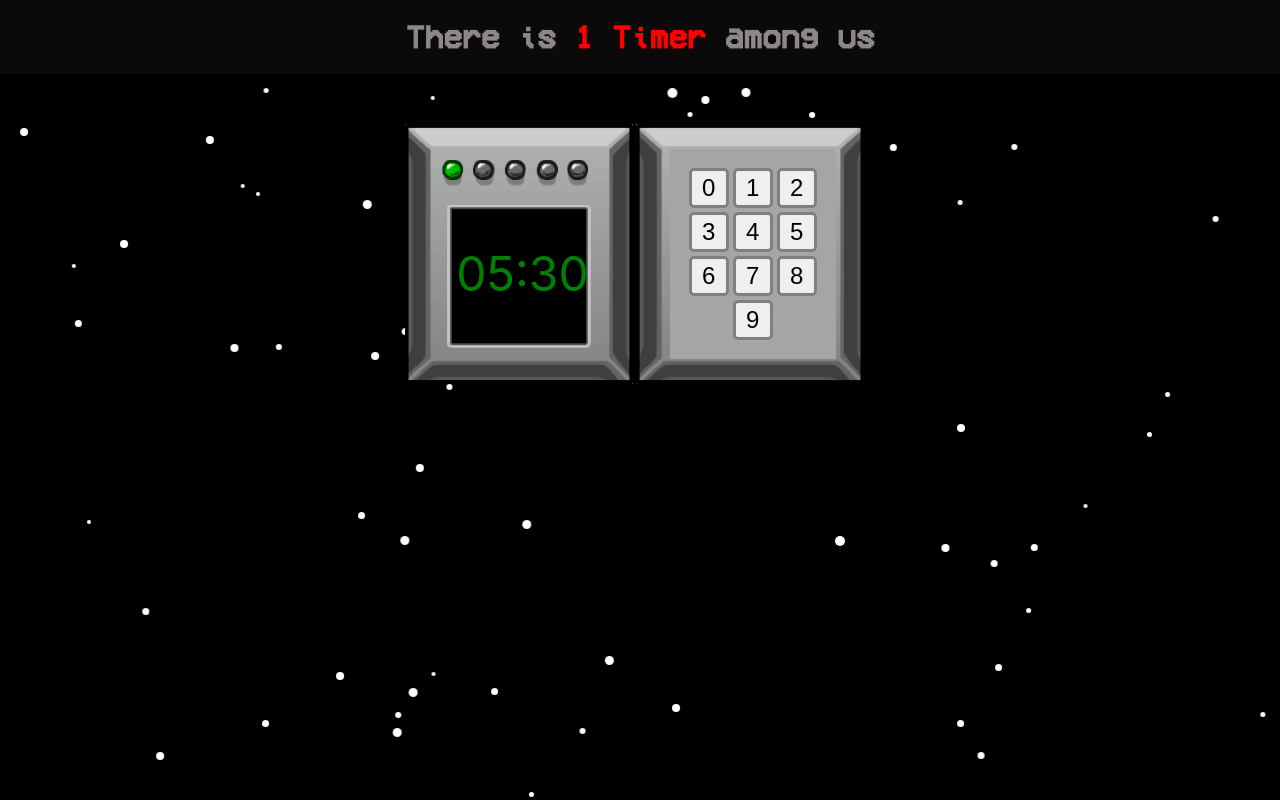
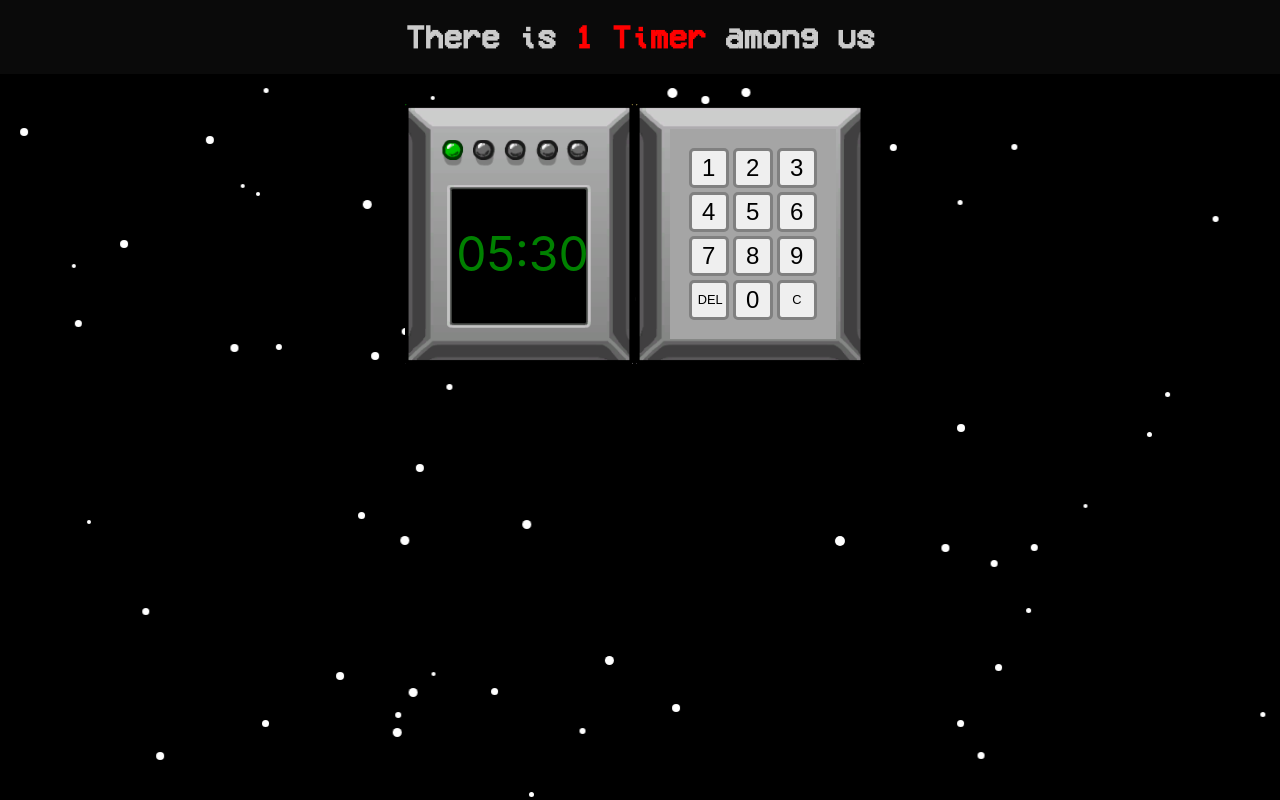
Before and after one commit to leandrofcr/among-us-timer, a React (Create React App) app: page / in a window 1280 px wide. Built offline with nearby package versions, Linux system fonts and the light colour scheme.

Commit message:
add del and clear buttons

```diff
--- a/src/App.css
+++ b/src/App.css
@@ -1,7 +1,4 @@
 body {
-  /* background-color: #1f1e1e; */
-  /* background-image: url("./images/background.jpg");
-  background-repeat: no-repeat; */
   color: rgb(141, 135, 135);
   display: flex;
   justify-content: center;
@@ -18,6 +15,7 @@ header {
   background-color: #0a0a0a;
   margin: 0;
   width: 100%;
+  color: rgba(245, 245, 245, 0.822);
 }
 
 .title-spotlight {
@@ -40,7 +38,7 @@ header {
 .main-container {
   display: flex;
   justify-content: center;
-  margin-top: 50px;
+  margin-top: 30px;
   background-image: url("./images/timer.png");
   background-size: contain;
   background-repeat: no-repeat;
@@ -85,11 +83,15 @@ header {
   background-color: rgb(219, 215, 215);
 }
 
-body {
-  margin: 0;
-  overflow: hidden;
+#del, #clear {
+  font-size: 0.8em;
+  text-align: center;
 }
 
+
+
+
+/* The background is by Loius Hoebregts. Available on Codepe. Copyright (c) 2021 by Louis Hoebregts (https://codepen.io/Mamboleoo/pen/WNxOvjo) */
 sky {
   display: block;
   background: black;
--- a/src/App.jsx
+++ b/src/App.jsx
@@ -2,8 +2,6 @@ import React, { Component } from 'react';
 import './App.css';
 import DialPad from './components/DialPad';
 import Header from './components/Header';
-// import timer from './images/timer.png';
-// <img src={ timer } alt="timer background" className="timer-background" />
 
 class App extends Component {
   render() {
--- a/src/components/DialPad.jsx
+++ b/src/components/DialPad.jsx
@@ -1,23 +1,18 @@
 import React, { Component } from 'react';
 
 class DialPad extends Component {
-  constructor() {
-    super();
-    this.renderDialPad = this.renderDialPad.bind(this);
-  }
-
-  renderDialPad() {
-  }
-
   render() {
     const numbers = [];
     const MAX = 10;
-    for (let i = 0; i < MAX; i += 1) {
+    for (let i = 1; i < MAX; i += 1) {
       numbers.push(<button type="button" key={ i }>{ i }</button>);
     }
     return (
       <div className="dial-pad-buttons">
         {numbers}
+        <button type="button" key="del" id="del">DEL</button>
+        <button type="button" key={ 0 }>0</button>
+        <button type="button" key="clear" id="clear">C</button>
       </div>);
   }
 }
```
